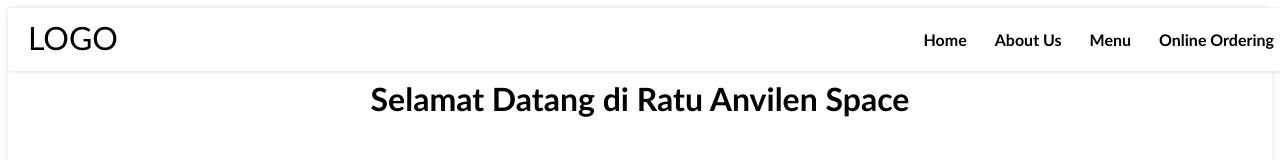
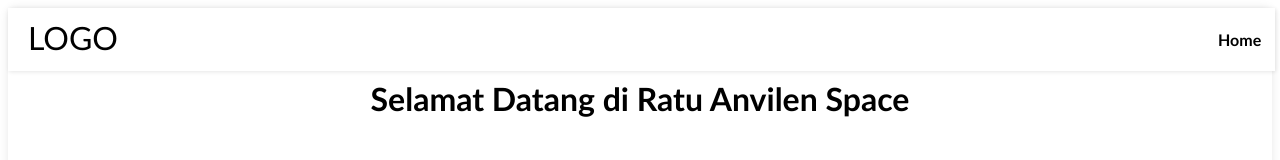
Before and after one commit to ratuanvilen/ratu.anvilen.space, a plain HTML site: page index.html in a window 1280 px wide. Drawn offline with Linux system fonts and the light colour scheme.

Commit message:
Update index.html

```diff
--- a/index.html
+++ b/index.html
@@ -20,7 +20,7 @@
 		background-color: #fff;
         	box-shadow: 1px 1px 4px 0 rgba(0,0,0,.1);
         	position: fixed;
-        	width: 100%;
+        	width: 99%;
         	z-index: 3;
         }
 
@@ -164,9 +164,6 @@
 			<label class="menu-icon" for="menu-btn"><span class="navicon"></span></label>
 			<ul class="menu">
 				<li><a href="index.html" class="active">Home</a></li>
-				<li><a href="about-us.html">About Us</a></li>
-				<li><a href="menu.html">Menu</a></li>
-				<li><a href="order-online.html">Online Ordering</a></li>
 		</div>
 </header>
 <body>
```
